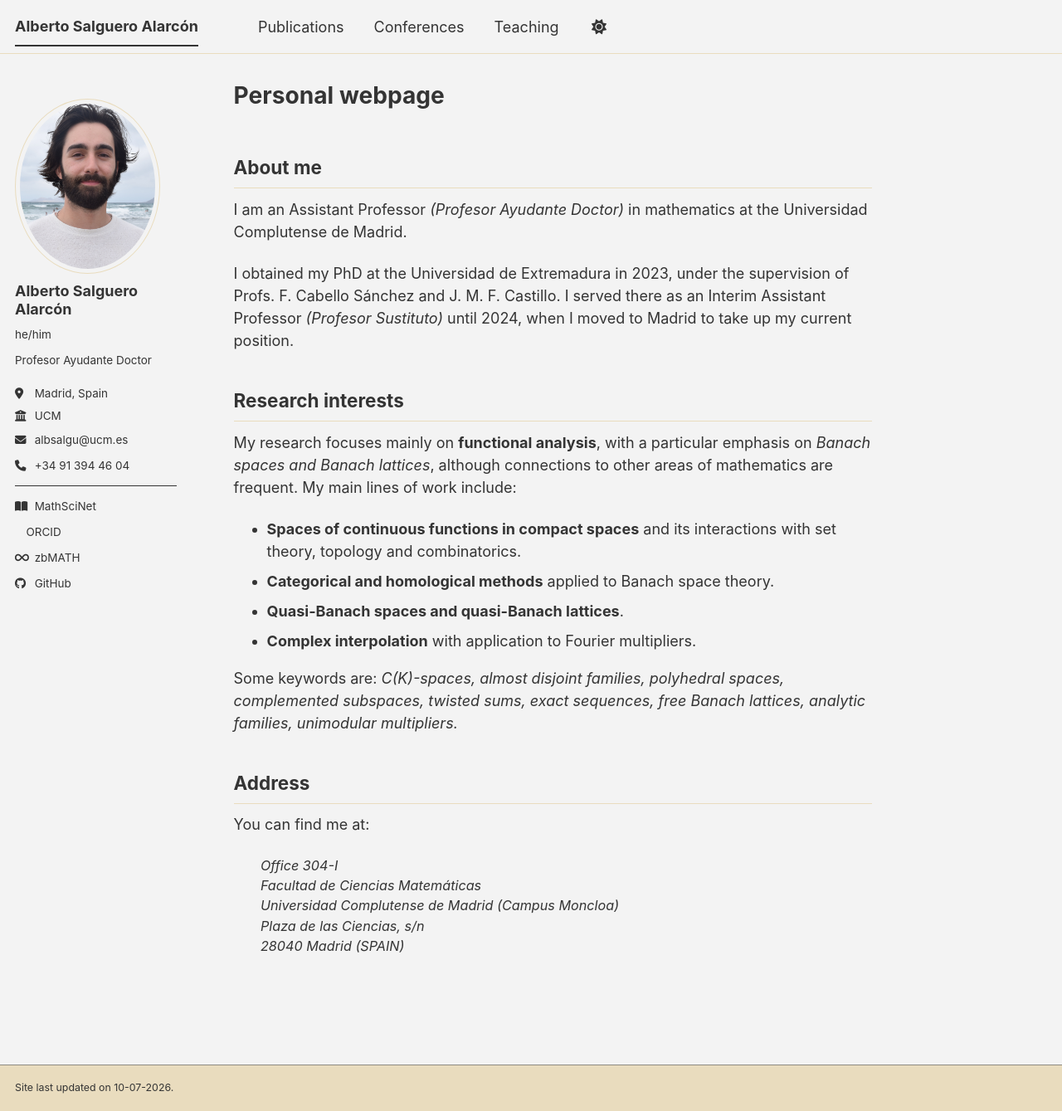
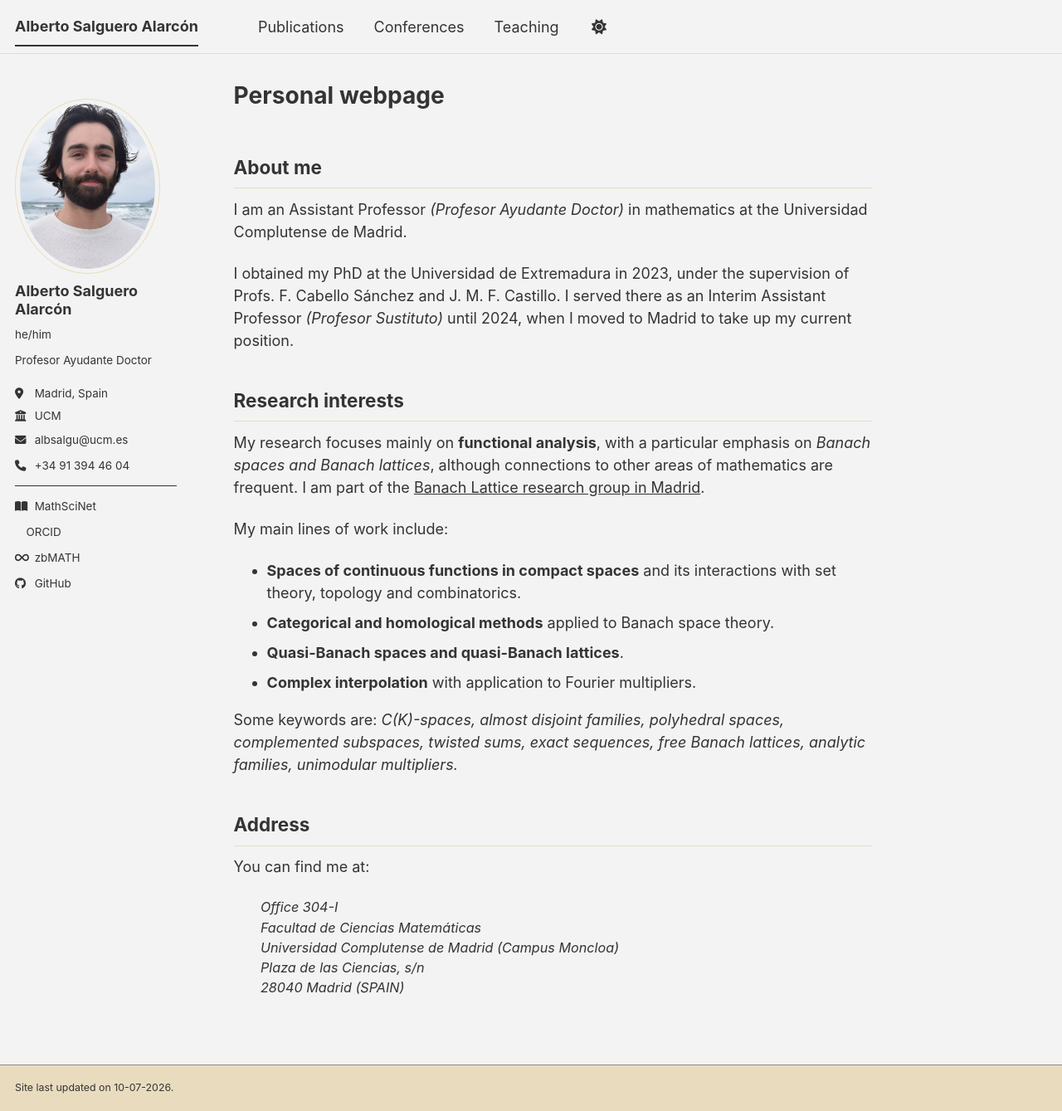
Before and after one commit to salgueroalarcon/salgueroalarcon.github.io, a Jekyll site: the page built from _pages/about.md, in a window 1280 px wide and 1339 px high. Shown: the whole window at 83% size. Built offline with Jekyll 4.4.1, drawn with Linux system fonts in a browser that asks for light colours; a style sheet for code colours, icons or effects is not loaded.

Commit message:
Enhance research interests section in about.md
Added affiliation to the Banach Lattice research group and expanded research interests.

```diff
--- a/_pages/about.md
+++ b/_pages/about.md
@@ -14,7 +14,9 @@ I obtained my PhD at the Universidad de Extremadura in 2023, under the supervisi
 
 ## Research interests
 
-My research focuses mainly on **functional analysis**, with a particular emphasis on *Banach spaces and Banach lattices*, although connections to other areas of mathematics are frequent. My main lines of work include:
+My research focuses mainly on **functional analysis**, with a particular emphasis on *Banach spaces and Banach lattices*, although connections to other areas of mathematics are frequent. I am part of the [Banach Lattice research group in Madrid](https://functionalanalysismadrid.com/#home).
+
+My main lines of work include:
 
 - **Spaces of continuous functions in compact spaces** and its interactions with set theory, topology and combinatorics.
 - **Categorical and homological methods** applied to Banach space theory.
```
